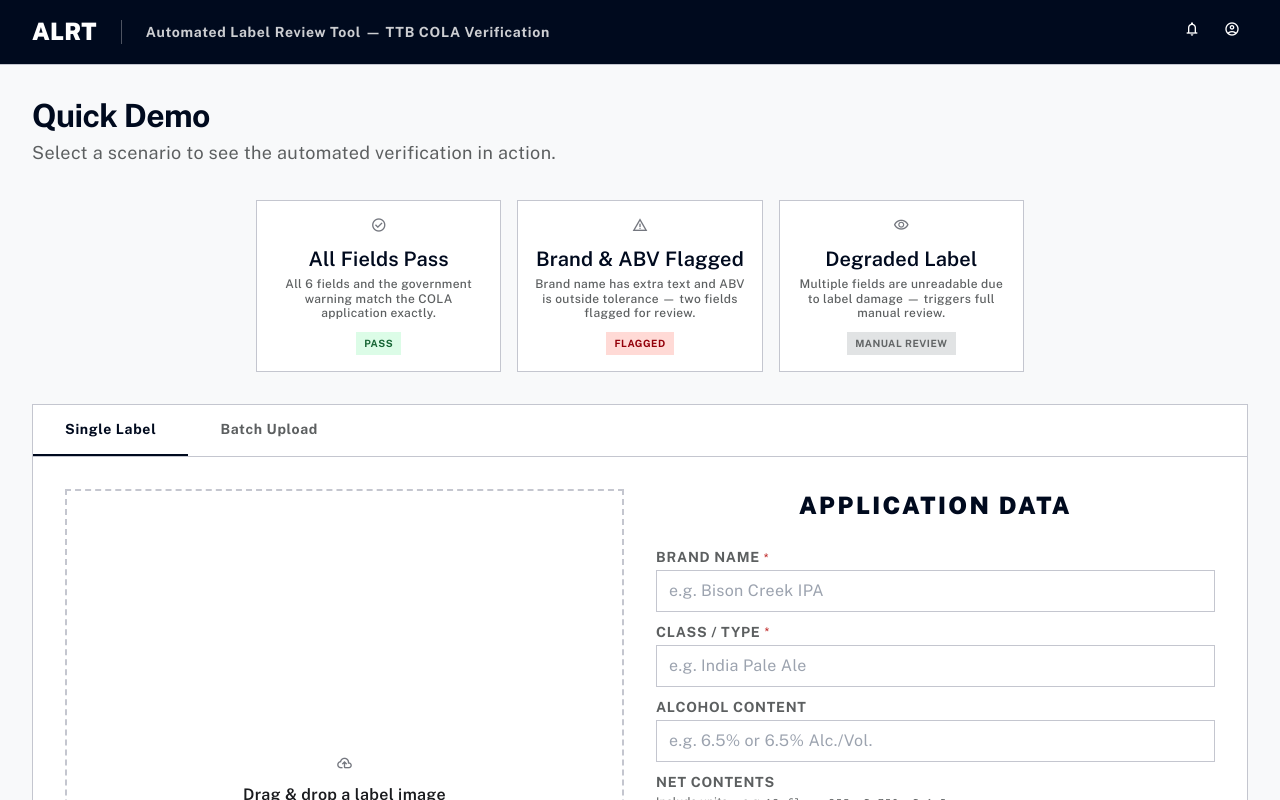
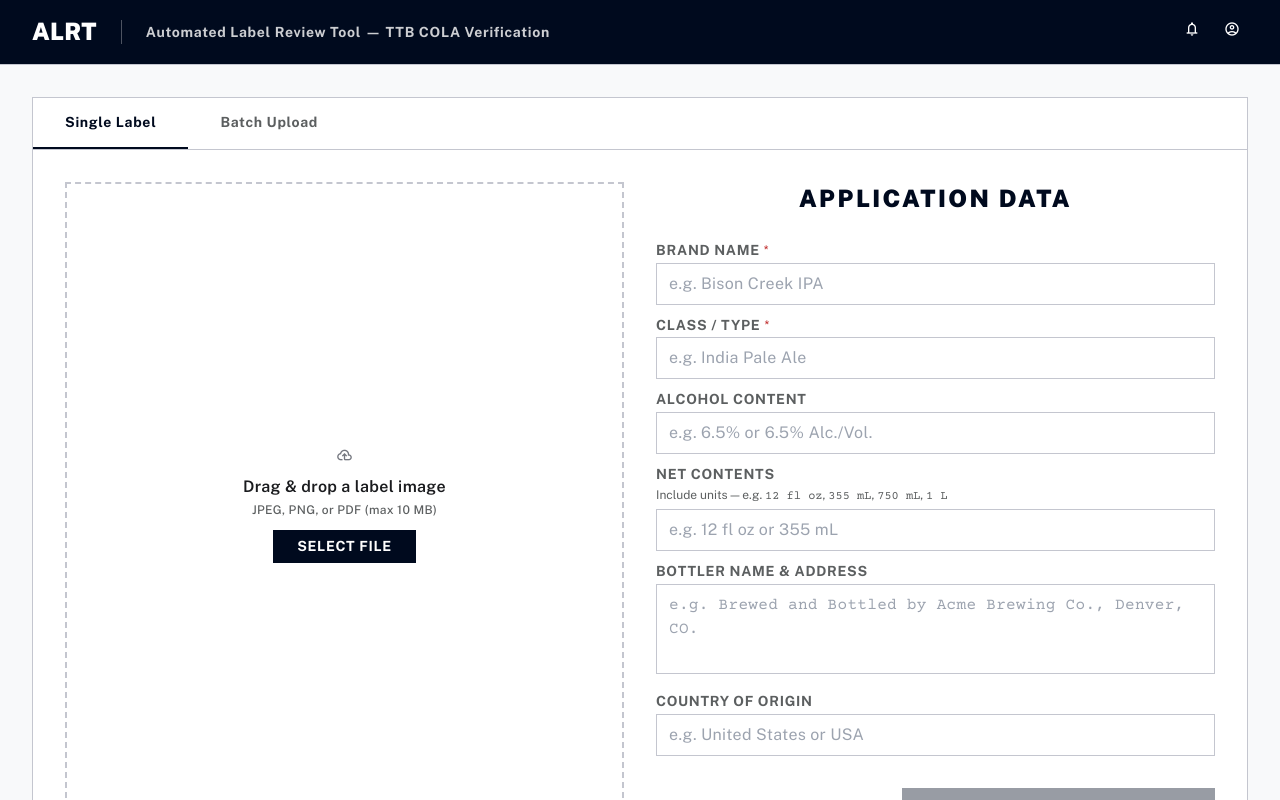
Before and after one commit to PlntGoblin/Automated-Label-Review-Tool, a React (Vite) app in the folder frontend/: page / in a window 1280 px wide. Shown: the top 800 px of the page. Built offline with nearby package versions, Linux system fonts and the light colour scheme.

Commit message:
chore: remove demo scenario buttons from landing page
Co-Authored-By: Claude Sonnet 4.6 <noreply@anthropic.com>

```diff
--- a/frontend/src/App.tsx
+++ b/frontend/src/App.tsx
@@ -1,7 +1,6 @@
 import { useState } from 'react'
 import type { ApplicationData, FieldOverride, VerificationResult, VerifyRequest } from './types'
 import { verifyLabel, verifyBatch } from './api'
-import { DEMO_SCENARIOS } from './demo-scenarios'
 import ApplicationForm from './components/ApplicationForm'
 import LabelUpload from './components/LabelUpload'
 import ReviewChecklist from './components/ReviewChecklist'
@@ -18,11 +17,6 @@ const EMPTY_APPLICATION: ApplicationData = {
   country_of_origin: '',
 }
 
-const DEMO_BADGES = [
-  { label: 'PASS', icon: 'check_circle', className: 'bg-green-100 text-green-800' },
-  { label: 'FLAGGED', icon: 'warning', className: 'bg-error-container text-on-error-container' },
-  { label: 'MANUAL REVIEW', icon: 'visibility', className: 'bg-secondary-container text-on-secondary-container' },
-]
 
 export default function App() {
   const [labelBase64, setLabelBase64] = useState<string | null>(null)
@@ -66,13 +60,6 @@ export default function App() {
     setFileName(name)
     setResult(null)
     setError(null)
-  }
-
-  const handleDemo = (scenarioId: string) => {
-    const scenario = DEMO_SCENARIOS.find((s) => s.id === scenarioId)
-    if (!scenario) return
-    setResult(scenario.result)
-    setResultLabel(`Demo: ${scenario.title}`)
   }
 
   const handleBatchSubmit = async (requests: VerifyRequest[], fileNames: string[]) => {
@@ -184,36 +171,6 @@ export default function App() {
         ) : (
           /* ── Landing page ── */
           <>
-            {/* Demo section */}
-            <section>
-              <h1 className="text-display-lg text-primary mb-1">Quick Demo</h1>
-              <p className="text-body-lg text-secondary">Select a scenario to see the automated verification in action.</p>
-            </section>
-
-            <section className="grid grid-cols-1 md:grid-cols-3 gap-gutter max-w-3xl mx-auto" aria-label="Demo scenarios">
-              {DEMO_SCENARIOS.map((scenario, i) => {
-                const badge = DEMO_BADGES[i]!
-                return (
-                  <button
-                    key={scenario.id}
-                    type="button"
-                    onClick={() => handleDemo(scenario.id)}
-                    className="bg-surface-container-lowest border border-outline-variant hover:border-primary transition-all cursor-pointer p-margin-md text-center flex flex-col items-center gap-3"
-                    aria-label={`Load ${scenario.title} demo`}
-                  >
-                    <span className="material-symbols-outlined text-[40px] text-outline">{badge.icon}</span>
-                    <div>
-                      <h3 className="text-headline-sm text-primary mb-1">{scenario.title}</h3>
-                      <p className="text-label-sm text-secondary">{scenario.description}</p>
-                    </div>
-                    <span className={`${badge.className} text-[10px] font-bold px-2 py-1 flex items-center gap-1 uppercase tracking-wider`}>
-                      {badge.label}
-                    </span>
-                  </button>
-                )
-              })}
-            </section>
-
             {/* Upload section */}
             <section className="bg-surface-container-lowest border border-outline-variant">
               {/* Tab headers */}
```
